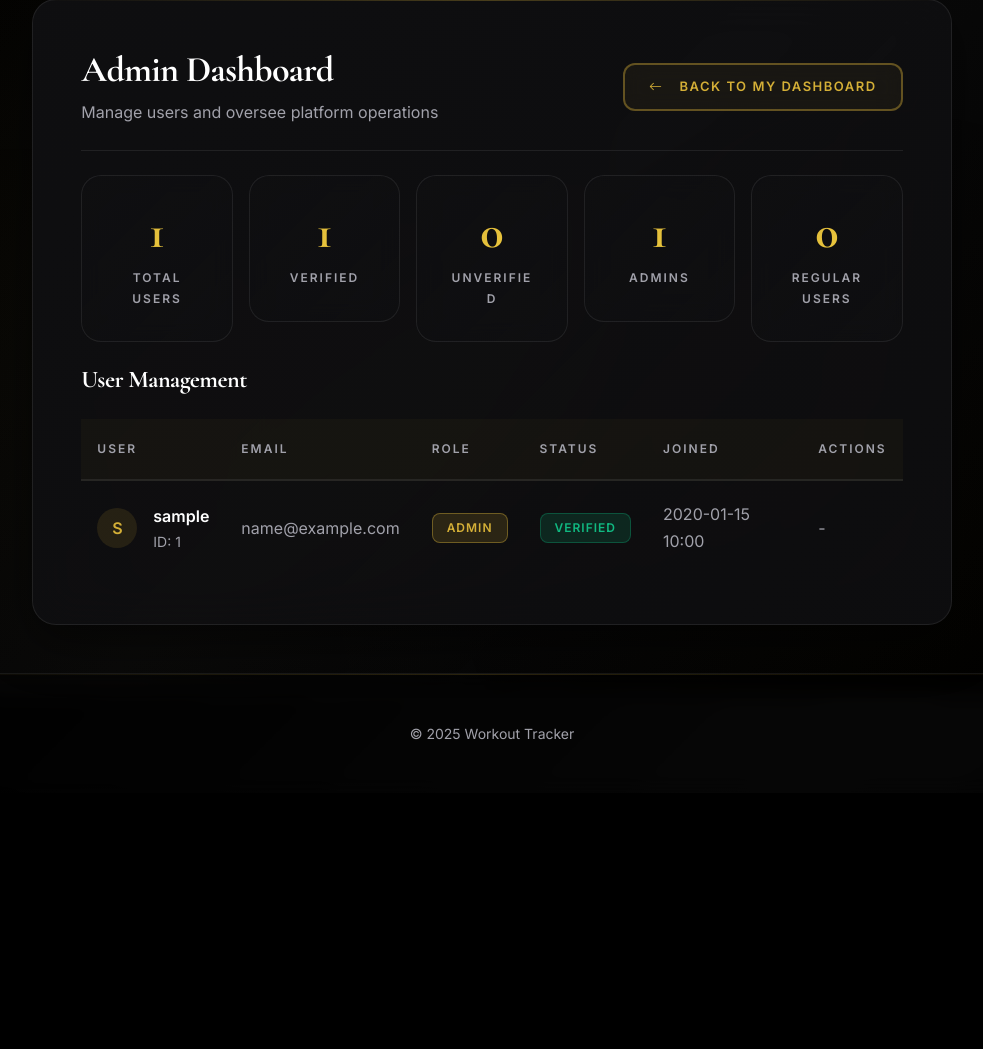
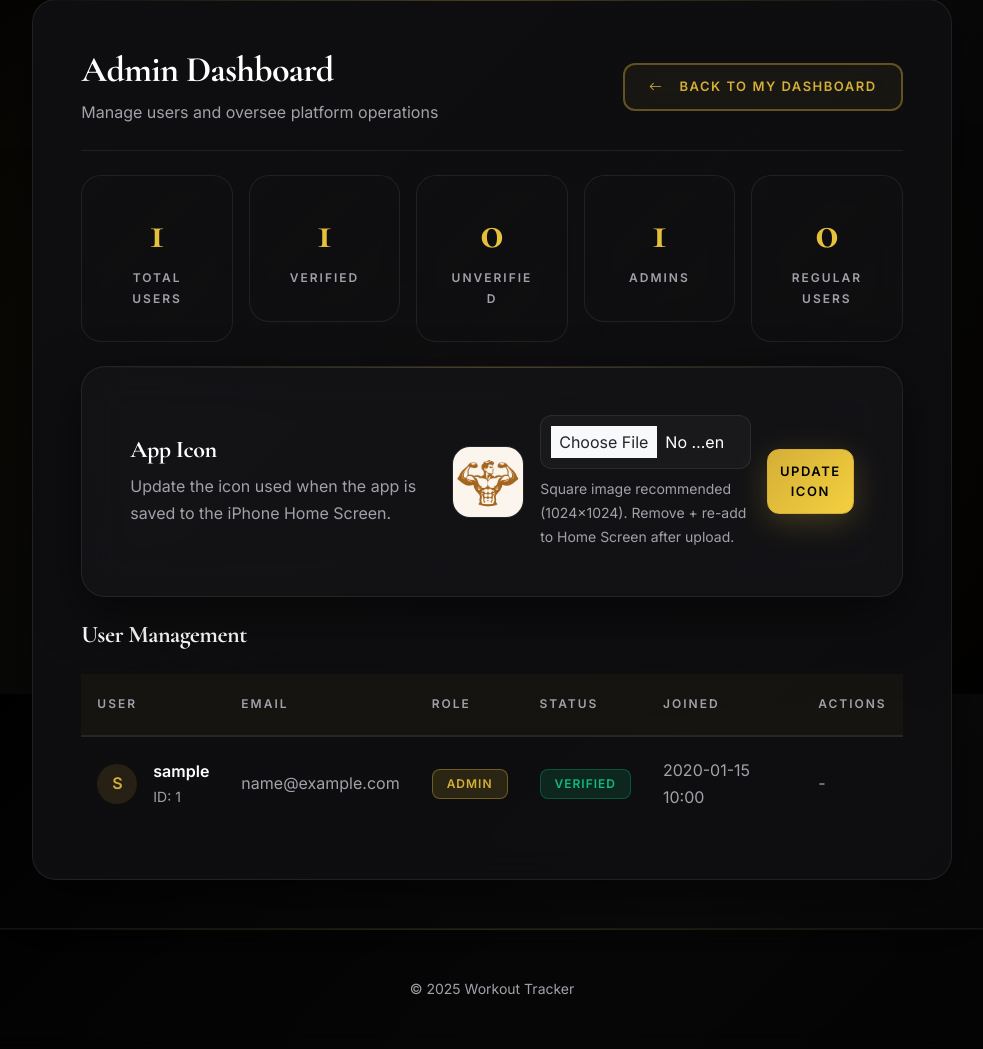
Before and after one commit to Harsh-0024/workout_logger_, a Flask app: page /admin in a window 1280 px wide. Shown: the part 106-1155 px from the top of the page, without its empty margins (148-1131 px from the left). Before the commit the page ends 846 px from the top, so only its background shows below. Run offline with Flask 3, Linux system fonts and the light colour scheme; a user stored in the database is signed in; tables that the repository leaves empty hold one stand-in row (values such as "Sample post"); parts of the project's set-up code (start-up, migrations or seed data) failed here and were passed over.

Commit message:
Added “real app” launch + Admin icon customization

```diff
--- a/templates/admin_dashboard.html
+++ b/templates/admin_dashboard.html
@@ -47,6 +47,38 @@
                         <div class="stat-value">{{ stats.regular_users }}</div>
                         <div class="stat-label">Regular Users</div>
                     </div>
+                </div>
+            </div>
+
+            <div class="card mb-4" style="background: rgba(255, 255, 255, 0.02); border: 1px solid var(--border-subtle);">
+                <div class="d-flex flex-column flex-md-row justify-content-between align-items-start align-items-md-center gap-3">
+                    <div>
+                        <h4 class="mb-2 fw-bold">App Icon</h4>
+                        <p class="text-muted mb-0">Update the icon used when the app is saved to the iPhone Home Screen.</p>
+                    </div>
+                    <form method="POST" action="{{ url_for('admin_update_app_icon') }}" enctype="multipart/form-data" class="w-100 w-md-auto">
+                        <div class="d-flex flex-column flex-md-row align-items-start align-items-md-center gap-3">
+                            <div class="d-flex align-items-center gap-3">
+                                <img
+                                    id="appIconPreview"
+                                    src="{{ url_for('static', filename='icons/app-icon-192.png') }}"
+                                    alt="App icon preview"
+                                    style="width: 72px; height: 72px; border-radius: 18px; border: 1px solid var(--border-subtle); object-fit: cover;"
+                                    onerror="this.style.display='none'; document.getElementById('iconPlaceholder').style.display='flex';"
+                                >
+                                <div
+                                    id="iconPlaceholder"
+                                    class="d-none align-items-center justify-content-center"
+                                    style="width: 72px; height: 72px; border-radius: 18px; border: 1px dashed var(--border-subtle); color: var(--text-muted); font-weight: 700;"
+                                >WT</div>
+                            </div>
+                            <div class="flex-grow-1">
+                                <input type="file" name="app_icon" accept="image/png,image/jpeg,image/webp" class="form-control form-control-sm mb-2">
+                                <div class="text-muted small">Square image recommended (1024×1024). Remove + re-add to Home Screen after upload.</div>
+                            </div>
+                            <button type="submit" class="btn btn-gold-solid btn-sm">Update Icon</button>
+                        </div>
+                    </form>
                 </div>
             </div>
 
--- a/templates/base.html
+++ b/templates/base.html
@@ -13,6 +13,13 @@
 
     <meta name="theme-color" content="#000000">
     <meta name="apple-mobile-web-app-status-bar-style" content="black-translucent">
+    <meta name="apple-mobile-web-app-capable" content="yes">
+    <meta name="mobile-web-app-capable" content="yes">
+    <meta name="apple-mobile-web-app-title" content="Workout Tracker">
+
+    <link rel="manifest" href="{{ url_for('static', filename='manifest.json') }}">
+    <link rel="apple-touch-icon" href="{{ url_for('static', filename='icons/apple-touch-icon.png') }}">
+    <link rel="icon" type="image/png" href="{{ url_for('static', filename='icons/app-icon-192.png') }}">
 
     <style>
         /* --- LUXURY PREMIUM THEME --- */
--- a/workout_tracker/routes/admin.py
+++ b/workout_tracker/routes/admin.py
@@ -1,8 +1,10 @@
 import time
+from pathlib import Path
 from threading import Thread
 
 from flask import flash, redirect, render_template, request, url_for
 from flask_login import current_user
+from PIL import Image
 
 from services.admin import AdminError, AdminService
 from utils.logger import logger
@@ -11,6 +13,29 @@ from .decorators import require_admin
 
 
 def register_admin_routes(app, email_service):
+    def _is_allowed_icon(filename):
+        if not filename or '.' not in filename:
+            return False
+        ext = filename.rsplit('.', 1)[1].lower()
+        return ext in {'png', 'jpg', 'jpeg', 'webp'}
+
+    def _save_app_icon(file_storage):
+        icon_dir = Path(app.static_folder) / 'icons'
+        icon_dir.mkdir(parents=True, exist_ok=True)
+
+        image = Image.open(file_storage.stream)
+        image = image.convert('RGBA')
+
+        sizes = [
+            (512, 'app-icon-512.png'),
+            (192, 'app-icon-192.png'),
+            (180, 'apple-touch-icon.png'),
+        ]
+
+        for size, filename in sizes:
+            resized = image.resize((size, size), Image.LANCZOS)
+            resized.save(icon_dir / filename, format='PNG', optimize=True)
+
     def send_deletion_email_async(user_info):
         if not user_info.get('email'):
             return
@@ -84,6 +109,30 @@ def register_admin_routes(app, email_service):
 
         return redirect(url_for('admin_dashboard'))
 
+    @require_admin
+    def admin_update_app_icon():
+        icon_file = request.files.get('app_icon')
+
+        if not icon_file or not icon_file.filename:
+            flash("Please choose an image file to upload.", "error")
+            return redirect(url_for('admin_dashboard'))
+
+        if not _is_allowed_icon(icon_file.filename):
+            flash("Unsupported file type. Use PNG or JPG.", "error")
+            return redirect(url_for('admin_dashboard'))
+
+        try:
+            _save_app_icon(icon_file)
+            flash(
+                "App icon updated. Remove and re-add the app to your Home Screen to refresh the icon.",
+                "success",
+            )
+        except Exception as e:
+            logger.error(f"App icon update failed: {e}", exc_info=True)
+            flash("Failed to update app icon. Please try again.", "error")
+
+        return redirect(url_for('admin_dashboard'))
+
     app.add_url_rule('/admin', endpoint='admin_dashboard', view_func=admin_dashboard, methods=['GET'])
     app.add_url_rule(
         '/admin/delete-user',
@@ -91,3 +140,9 @@ def register_admin_routes(app, email_service):
         view_func=admin_delete_user,
         methods=['POST'],
     )
+    app.add_url_rule(
+        '/admin/app-icon',
+        endpoint='admin_update_app_icon',
+        view_func=admin_update_app_icon,
+        methods=['POST'],
+    )
```
Also changed, not shown: static/icons/app-icon-192.png (added), static/icons/app-icon-512.png (added), static/icons/apple-touch-icon.png (added), static/manifest.json (added), 1 other file.
